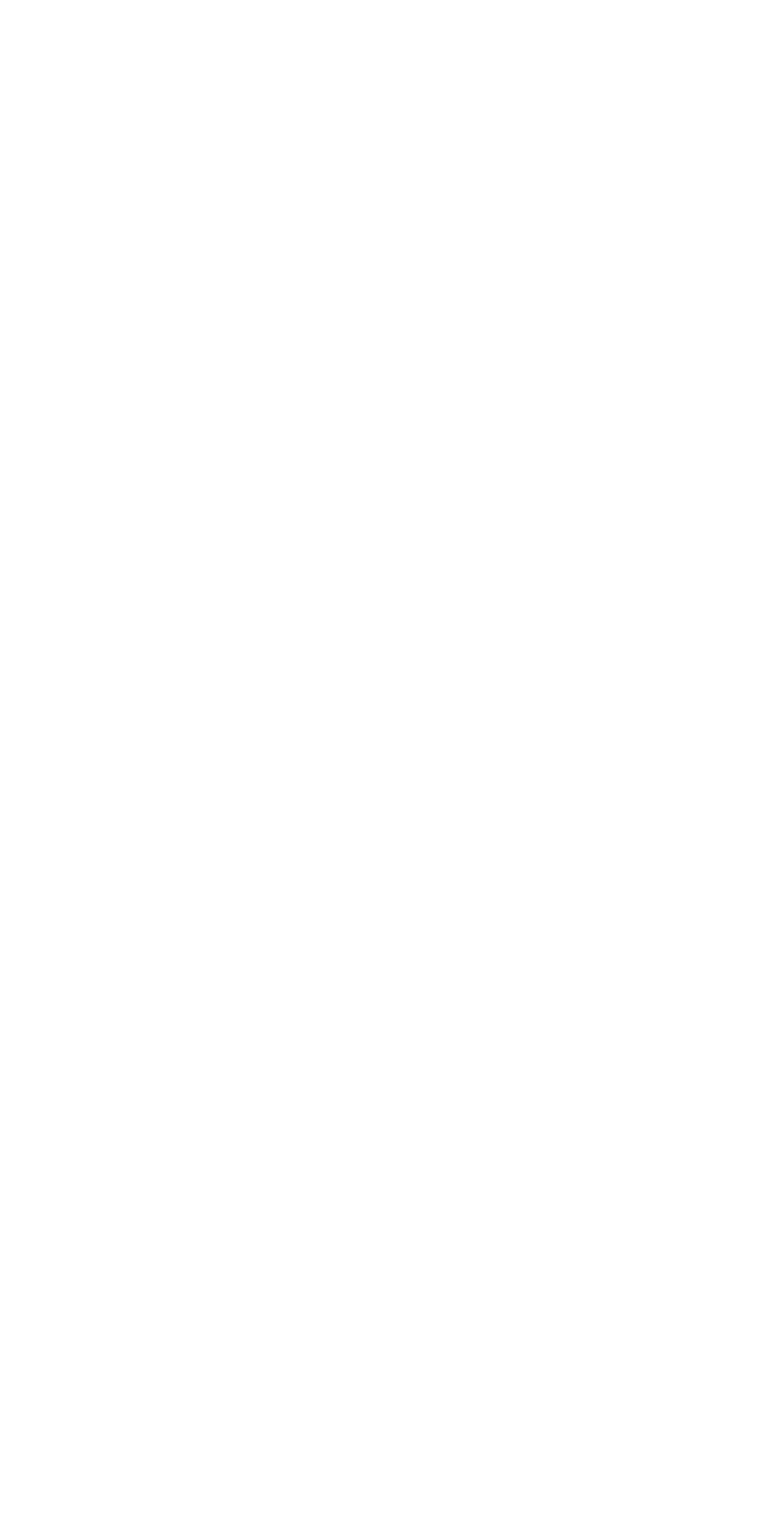
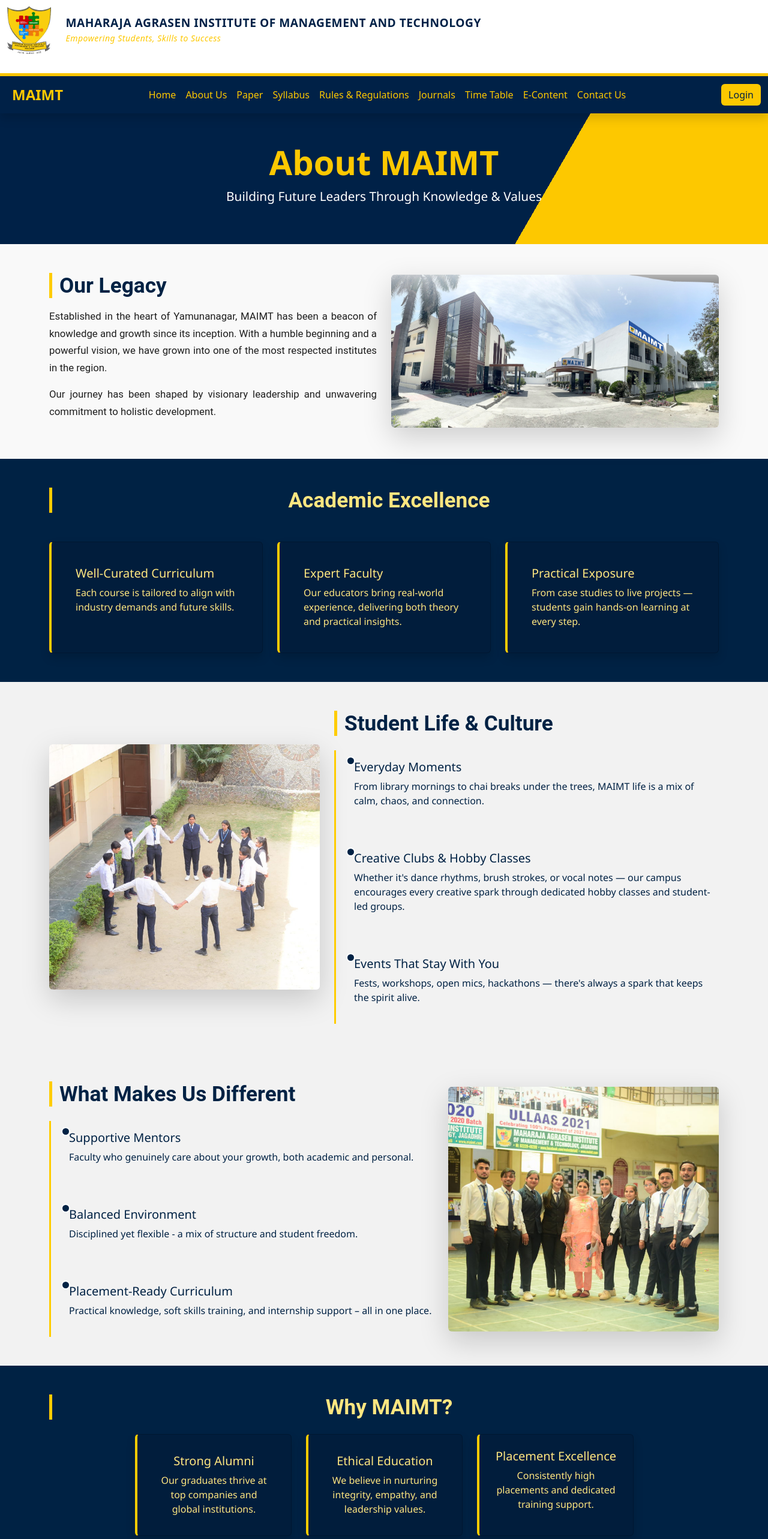
Before and after one commit to ravneetkaur-dev/Digital-Library, a React (Vite) app in the folder frontend/: page /about in a window 1280 px wide. Before the commit this address had no page. Shown: the part 60-2626 px from the top of the page at 60% size. Before the commit the page ends 800 px from the top, so only its background shows below. Built offline with nearby package versions, Linux system fonts and the light colour scheme.

Commit message:
Add About page

```diff
--- a/frontend/src/App.jsx
+++ b/frontend/src/App.jsx
@@ -1,4 +1,5 @@
 import { Home } from './pages/home';
+import { About } from './pages/about';
 import {BrowserRouter as Router,Routes,Route } from 'react-router-dom';
 
 
@@ -8,8 +9,8 @@
     <>
         <Routes>
           <Route path="/" element={<Home/>}/>
-          {/* <Route path="/about" element={<About/>}/>
-          <Route path="/paper" element={<Paper/>}/>
+          <Route path="/about" element={<About/>}/>
+          {/* <Route path="/paper" element={<Paper/>}/>
           <Route path="/syllabus" element={<Syllabus/>}/>
           <Route path="/econtent" element={<Econtent/>}/>
           <Route path="/contact" element={<Contact/>}/>
--- /dev/null
+++ b/frontend/src/pages/about.css
@@ -0,0 +1,125 @@
+:root {
+  --deep-blue: #002244;
+  --gold: #ffcc00;
+  --light-gold: #ffe680;
+  --off-white: #f9f9f9;
+  --dark-grey: #1e1e1e;
+}
+
+.about-page {
+  background-color: var(--off-white);
+  color: var(--deep-blue);
+  font-family: 'Segoe UI', sans-serif;
+}
+
+.about-hero {
+  background: linear-gradient(120deg, #002147 70%, #fdc800 30%);
+}
+
+.about-hero h1 {
+  font-size: 3.5rem;
+  color: #fdc800;
+}
+
+.about-hero p {
+  font-size: 1.3rem;
+  color: #fff;
+}
+
+.section-title {
+  font-weight: bold;
+  color: var(--deep-blue);
+  border-left: 5px solid var(--gold);
+  padding-left: 12px;
+  margin-bottom: 1rem;
+}
+
+.section-text {
+  font-size: 1.05rem;
+  line-height: 1.7;
+  color: var(--dark-grey);
+}
+
+.bg-deep-blue {
+  background-color: var(--deep-blue) !important;
+}
+
+.bg-light {
+  background-color: #f2f2f2 !important;
+}
+
+/* Cards */
+.info-card, .why-card {
+  border-left: 4px solid var(--gold);
+  transition: transform 0.4s ease, box-shadow 0.4s ease;
+  height: 100%;
+}
+
+.info-card:hover, .why-card:hover {
+  transform: translateY(-8px);
+  box-shadow: 0 6px 18px rgba(0, 0, 0, 0.2);
+}
+
+.info-card h4,
+.info-card p {
+  color: var(--gold) !important;
+}
+
+/* Timeline */
+.timeline {
+  border-left: 3px solid var(--gold);
+  padding-left: 20px;
+  position: relative;
+}
+
+.timeline-item {
+  position: relative;
+  padding: 1rem 0;
+  margin-left: 10px;
+}
+
+.timeline-item::before {
+  content: '';
+  position: absolute;
+  left: -13px;
+  top: 10px;
+  width: 15px;
+  height: 15px;
+  background-color: var(--deep-blue);
+  border-radius: 50%;
+  border: 2px solid white;
+}
+
+.image-card img {
+  width: 100%;
+  height: auto;
+  object-fit: cover;
+}
+
+
+.bg-deep-blue .section-title,
+.bg-deep-blue .why-card,
+.bg-deep-blue p,
+.bg-deep-blue h5 {
+  color: var(--light-gold) !important;
+}
+
+.bg-deep-blue .why-card {
+  background-color: #011d3c;
+}
+
+.bg-deep-blue .info-card {
+  background-color: #011d3c;
+  color: var(--light-gold) !important;
+}
+
+.bg-deep-blue .info-card h4,
+.bg-deep-blue .info-card p {
+  color: var(--light-gold) !important;
+}
+
+
+.info-card,
+.why-card {
+  flex-grow: 1;
+}
--- /dev/null
+++ b/frontend/src/pages/about.jsx
@@ -0,0 +1,174 @@
+import { Container, Row, Col, Card } from 'react-bootstrap';
+import { Header } from '../components/Header';
+import { NavBar } from '../components/NavBar';
+import { Footer } from '../components/Footer';
+import './about.css';
+
+export const About = () => {
+  return (
+    <>
+    <Header/>
+    <NavBar/>
+    <div className="about-page">
+
+      <div className="about-hero text-white text-center py-5">
+        <h1 className="display-4 fw-bold">About MAIMT</h1>
+        <p className="lead">Building Future Leaders Through Knowledge & Values</p>
+      </div>
+
+      <section className="about-section section-history px-4 py-5">
+        <Container>
+          <Row className="align-items-center">
+            <Col md={6} className="mb-4 mb-md-0">
+              <h2 className="section-title">Our Legacy</h2>
+              <p className="section-text">
+                Established in the heart of Yamunanagar, MAIMT has been a beacon of knowledge and growth since its inception.
+                With a humble beginning and a powerful vision, we have grown into one of the most respected institutes in the region.
+              </p>
+              <p className="section-text">
+                Our journey has been shaped by visionary leadership and unwavering commitment to holistic development.
+              </p>
+            </Col>
+            <Col md={6}>
+              <div className="image-card rounded shadow-lg">
+                <img src="/images/maimt1.jpg" alt="Our History" className="img-fluid rounded" />
+              </div>
+            </Col>
+          </Row>
+        </Container>
+      </section>
+
+      <section className="about-section section-academics py-5 bg-deep-blue">
+        <Container>
+          <h2 className="text-center section-title mb-5">Academic Excellence</h2>
+          <Row className="g-4">
+            <Col md={4}>
+              <Card className="info-card p-4 rounded shadow">
+                <Card.Body>
+                  <Card.Title>Well-Curated Curriculum</Card.Title>
+                  <Card.Text>Each course is tailored to align with industry demands and future skills.</Card.Text>
+                </Card.Body>
+              </Card>
+            </Col>
+            <Col md={4}>
+              <Card className="info-card p-4 rounded shadow">
+                <Card.Body>
+                  <Card.Title>Expert Faculty</Card.Title>
+                  <Card.Text>Our educators bring real-world experience, delivering both theory and practical insights.</Card.Text>
+                </Card.Body>
+              </Card>
+            </Col>
+            <Col md={4}>
+              <Card className="info-card p-4 rounded shadow">
+                <Card.Body>
+                  <Card.Title>Practical Exposure</Card.Title>
+                  <Card.Text>From case studies to live projects — students gain hands-on learning at every step.</Card.Text>
+                </Card.Body>
+              </Card>
+            </Col>
+          </Row>
+        </Container>
+      </section>
+
+      <section className="about-section section-student-life py-5 bg-light px-4">
+        <Container>
+          <Row className="align-items-center">
+            <Col md={5} className="mb-4 mb-md-0">
+              <img
+                src="/images/maimt_pic2.jpg"
+                alt="MAIMT Campus Life"
+                className="img-fluid rounded shadow-lg"
+              />
+            </Col>
+
+            <Col md={7}>
+              <h2 className="section-title mb-4">Student Life & Culture</h2>
+              <div className="timeline">
+                <div className="timeline-item mb-4">
+                  <h5>Everyday Moments</h5>
+                  <p>From library mornings to chai breaks under the trees, MAIMT life is a mix of calm, chaos, and connection.</p>
+                </div>
+                <div className="timeline-item mb-4">
+                  <h5>Creative Clubs & Hobby Classes</h5>
+                  <p>Whether it's dance rhythms, brush strokes, or vocal notes — our campus encourages every creative spark through dedicated hobby classes and student-led groups.</p>
+                </div>
+                <div className="timeline-item mb-0">
+                  <h5>Events That Stay With You</h5>
+                  <p>Fests, workshops, open mics, hackathons — there's always a spark that keeps the spirit alive.</p>
+                </div>
+              </div>
+            </Col>
+          </Row>
+        </Container>
+      </section>
+
+      <section className="about-section section-why-us py-5 bg-light px-4">
+        <Container>
+          <Row className="align-items-center">
+            <Col md={7}>
+              <h2 className="section-title mb-4">What Makes Us Different</h2>
+              <div className="timeline">
+                <div className="timeline-item mb-4">
+                  <h5>Supportive Mentors</h5>
+                  <p>Faculty who genuinely care about your growth, both academic and personal.</p>
+                </div>
+                <div className="timeline-item mb-4">
+                  <h5>Balanced Environment</h5>
+                  <p>Disciplined yet flexible - a mix of structure and student freedom.</p>
+                </div>
+                <div className="timeline-item mb-0">
+                  <h5>Placement-Ready Curriculum</h5>
+                  <p>Practical knowledge, soft skills training, and internship support – all in one place.</p>
+                </div>
+              </div>
+            </Col>
+
+            <Col md={5} className="mt-4 mt-md-0">
+              <img
+                src="/images/maimt_pic1.jpg"
+                alt="Why Choose Us"
+                className="img-fluid rounded shadow-lg"
+              />
+            </Col>
+          </Row>
+        </Container>
+      </section>
+
+      <section className="about-section section-whyus py-5 px-4 bg-deep-blue text-light">
+        <Container className="text-center">
+          <h2 className="section-title mb-4">Why MAIMT?</h2>
+          <Row className="g-4 justify-content-center">
+            <Col md={3}>
+              <Card className="why-card p-3 rounded shadow">
+                <Card.Body>
+                  <Card.Title>Strong Alumni</Card.Title>
+                  <Card.Text>Our graduates thrive at top companies and global institutions.</Card.Text>
+                </Card.Body>
+              </Card>
+            </Col>
+            <Col md={3}>
+              <Card className="why-card p-3 rounded shadow">
+                <Card.Body>
+                  <Card.Title>Ethical Education</Card.Title>
+                  <Card.Text>We believe in nurturing integrity, empathy, and leadership values.</Card.Text>
+                </Card.Body>
+              </Card>
+            </Col>
+            <Col md={3}>
+              <Card className="why-card p-2 rounded shadow">
+                <Card.Body>
+                  <Card.Title>Placement Excellence</Card.Title>
+                  <Card.Text>Consistently high placements and dedicated training support.</Card.Text>
+                </Card.Body>
+              </Card>
+            </Col>
+          </Row>
+        </Container>
+      </section>
+
+    </div>
+    <Footer/>
+
+    </>
+  );
+};
```
